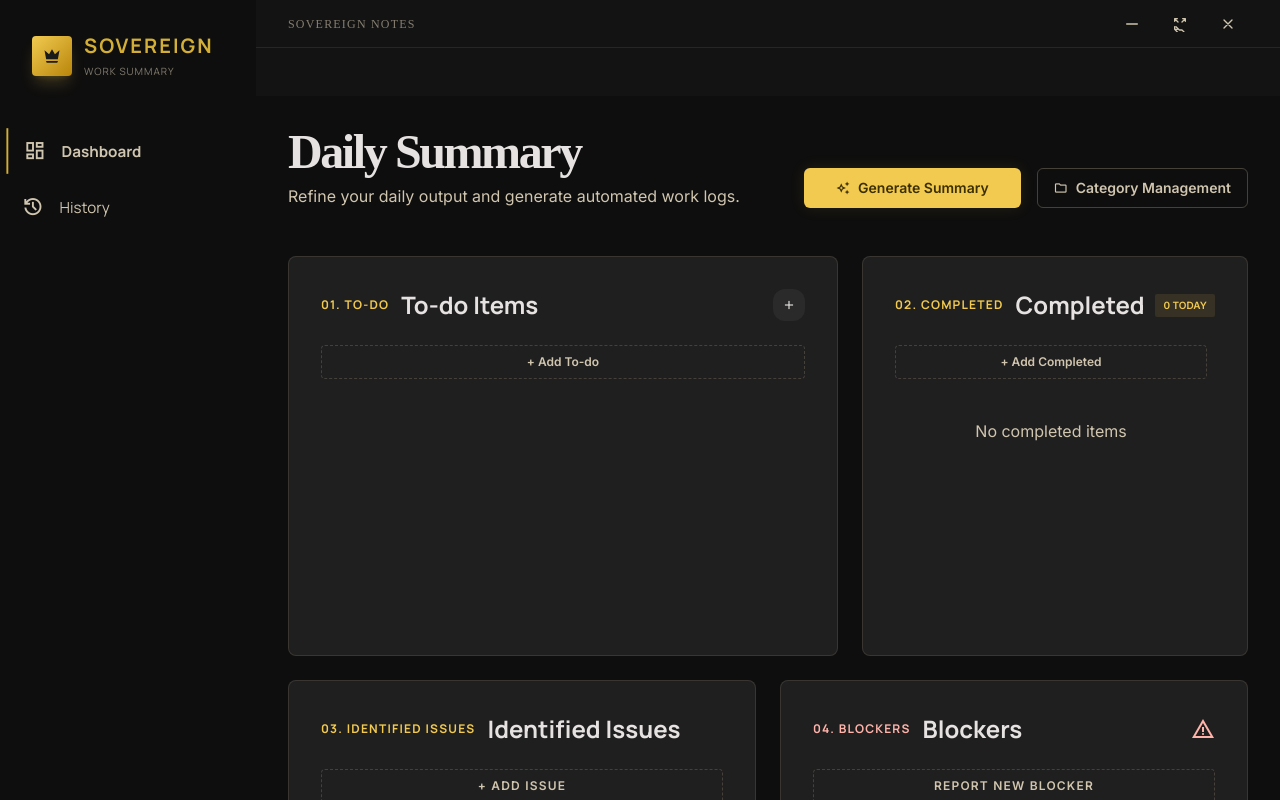
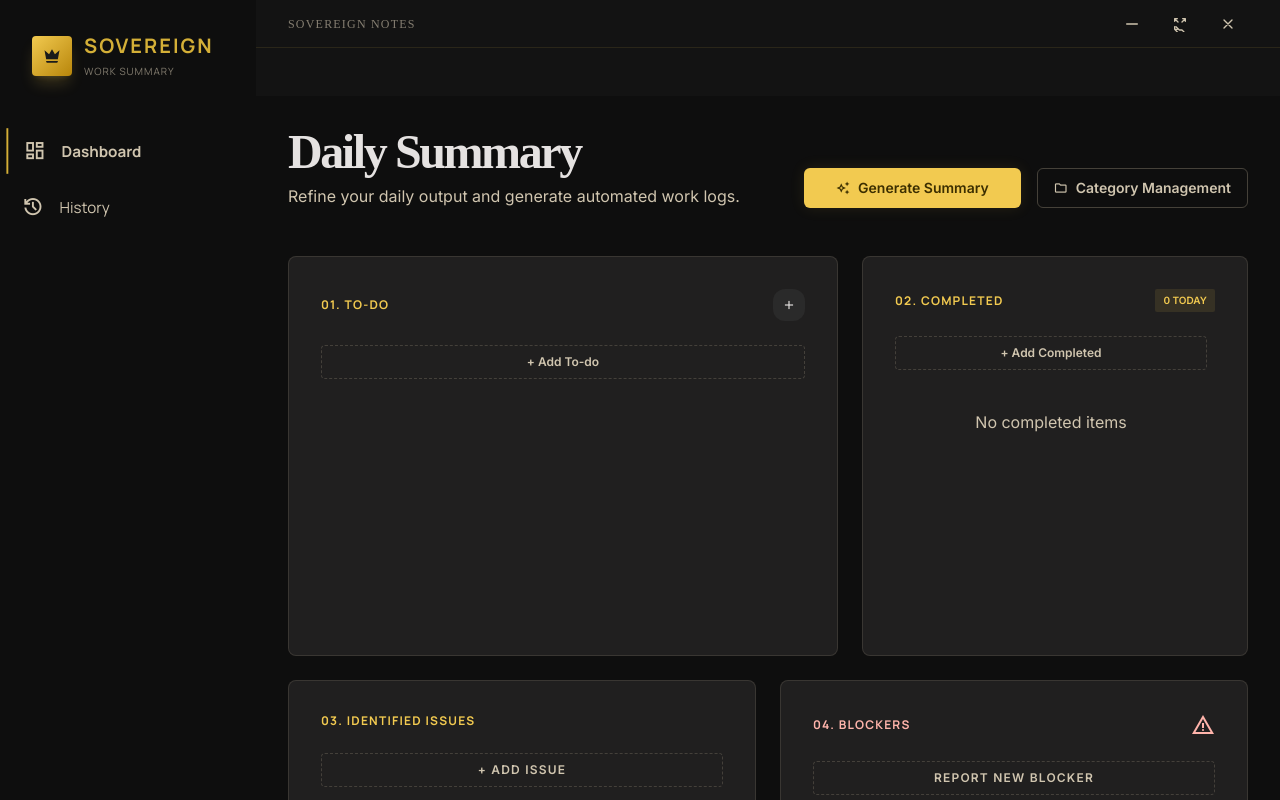
Before and after one commit to jiataoxiang1998/Sovereign-Notes, a Vue app: page / in a window 1280 px wide. Built offline with nearby package versions, Linux system fonts and the light colour scheme.

Commit message:
feat: remove large white titles from 4 boxes

```diff
--- a/src/App.vue
+++ b/src/App.vue
@@ -81,7 +81,6 @@
               <div class="flex justify-between items-center mb-6">
                 <div class="flex items-center gap-3">
                   <span class="text-[#f2ca50] font-['Manrope'] text-xs font-bold uppercase tracking-widest">01. To-do</span>
-                  <h3 class="text-2xl font-bold font-['Manrope']">To-do Items</h3>
                 </div>
                 <button @click="!isReadOnly && openAddModal('todos')" :class="isReadOnly ? 'opacity-50 cursor-not-allowed' : ''" class="w-8 h-8 rounded-full bg-[#2a2a2a] flex items-center justify-center hover:bg-[#f2ca50] hover:text-[#3c2f00] transition-all group">
                   <span class="material-symbols-outlined text-sm group-hover:font-bold">add</span>
@@ -227,11 +226,10 @@
           </section>
 
           <!-- Completed Tasks -->
-          <section class="col-span-12 lg:col-span-5 bg-[#201f1f] p-8 rounded-xl border-[0.5px_rgba(153,144,124,0.2)] relative">
+<section class="col-span-12 lg:col-span-5 bg-[#201f1f] p-8 rounded-xl border-[0.5px_rgba(153,144,124,0.2)] relative">
             <div class="flex justify-between items-center mb-6">
               <div class="flex items-center gap-3">
                 <span class="text-[#f2ca50] font-['Manrope'] text-xs font-bold uppercase tracking-widest">02. Completed</span>
-                <h3 class="text-2xl font-bold font-['Manrope']">Completed</h3>
               </div>
               <span class="text-[10px] bg-[#f2ca50]/10 text-[#f2ca50] px-2 py-1 rounded font-bold">{{ data.completed.length }} TODAY</span>
             </div>
@@ -303,8 +301,7 @@
           <section class="col-span-12 lg:col-span-6 bg-[#201f1f] p-8 rounded-xl border-[0.5px_rgba(153,144,124,0.2)]">
             <div class="flex justify-between items-center mb-6">
               <div class="flex items-center gap-3">
-                <span class="text-[#f2ca50] font-['Manrope'] text-xs font-bold uppercase tracking-widest">03. Identified Issues</span>
-                <h3 class="text-2xl font-bold font-['Manrope']">Identified Issues</h3>
+<span class="text-[#f2ca50] font-['Manrope'] text-xs font-bold uppercase tracking-widest">03. Identified Issues</span>
               </div>
             </div>
             <div class="space-y-4">
@@ -402,8 +399,7 @@
           <section class="col-span-12 lg:col-span-6 bg-[#201f1f] p-8 rounded-xl border-[0.5px_rgba(153,144,124,0.2)]">
             <div class="flex justify-between items-center mb-6">
               <div class="flex items-center gap-3">
-                <span class="text-[#ffb4ab] font-['Manrope'] text-xs font-bold uppercase tracking-widest">04. Blockers</span>
-                <h3 class="text-2xl font-bold font-['Manrope']">Blockers</h3>
+<span class="text-[#ffb4ab] font-['Manrope'] text-xs font-bold uppercase tracking-widest">04. Blockers</span>
               </div>
               <span class="material-symbols-outlined text-[#ffb4ab]">warning</span>
             </div>
```
